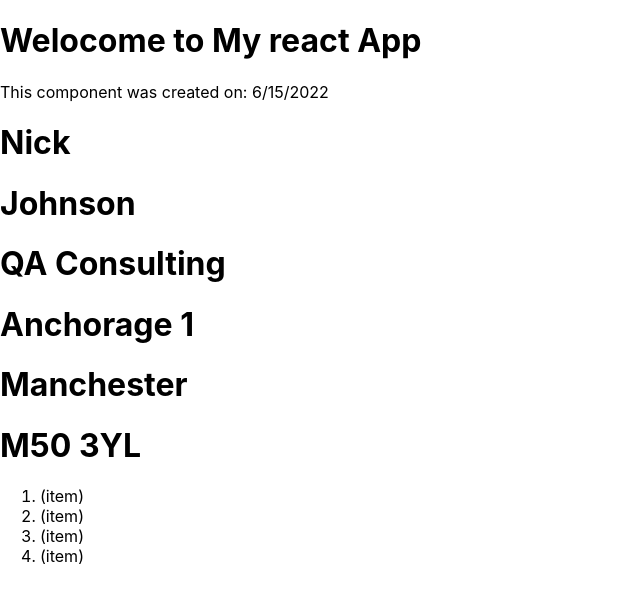
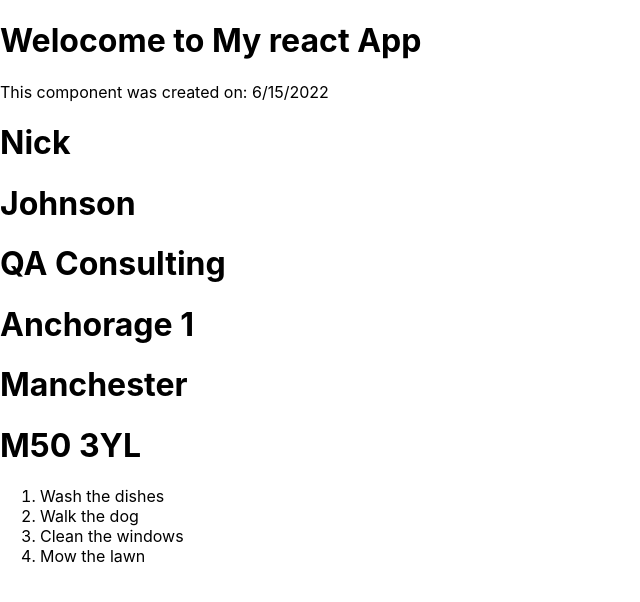
Before and after one commit to voytus/ReactJS, a React (Create React App) app in the folder my-first-app/: page / in a window 1280 px wide. Shown: the top 602 px of the page, without its empty margins (0-640 px from the left). Built offline with nearby package versions, Linux system fonts and the light colour scheme.

Commit message:
WTM: added ComponentWithArrayOfData.jsx fixed

```diff
--- a/my-first-app/src/Components/ComponentWithArrayOfData.jsx
+++ b/my-first-app/src/Components/ComponentWithArrayOfData.jsx
@@ -1,6 +1,6 @@
 import React from "react";
 
-const ComponentWithArrayOfData = () => {
+function ComponentWithArrayOfData() {
 
     const arrayOfListItems = [
         'Wash the dishes',
@@ -8,13 +8,22 @@ const ComponentWithArrayOfData = () => {
         'Clean the windows',
         'Mow the lawn'
     ];
-  const listItems = arrayOfListItems.map(item => <li>(item)</li>);
+
+    //   const listItems = arrayOfListItems.map(item => <li>(item)</li>);
+    const listItems = arrayOfListItems.map(
+        (item, index) => <li key={index}>{item}</li>
+            );
+
+
+
+
             return (
             <ol>
                 {listItems}
             </ol>
             );
 
+
 };
 
 export default ComponentWithArrayOfData
```
Lines whose indentation alone changed are shown as unchanged.
